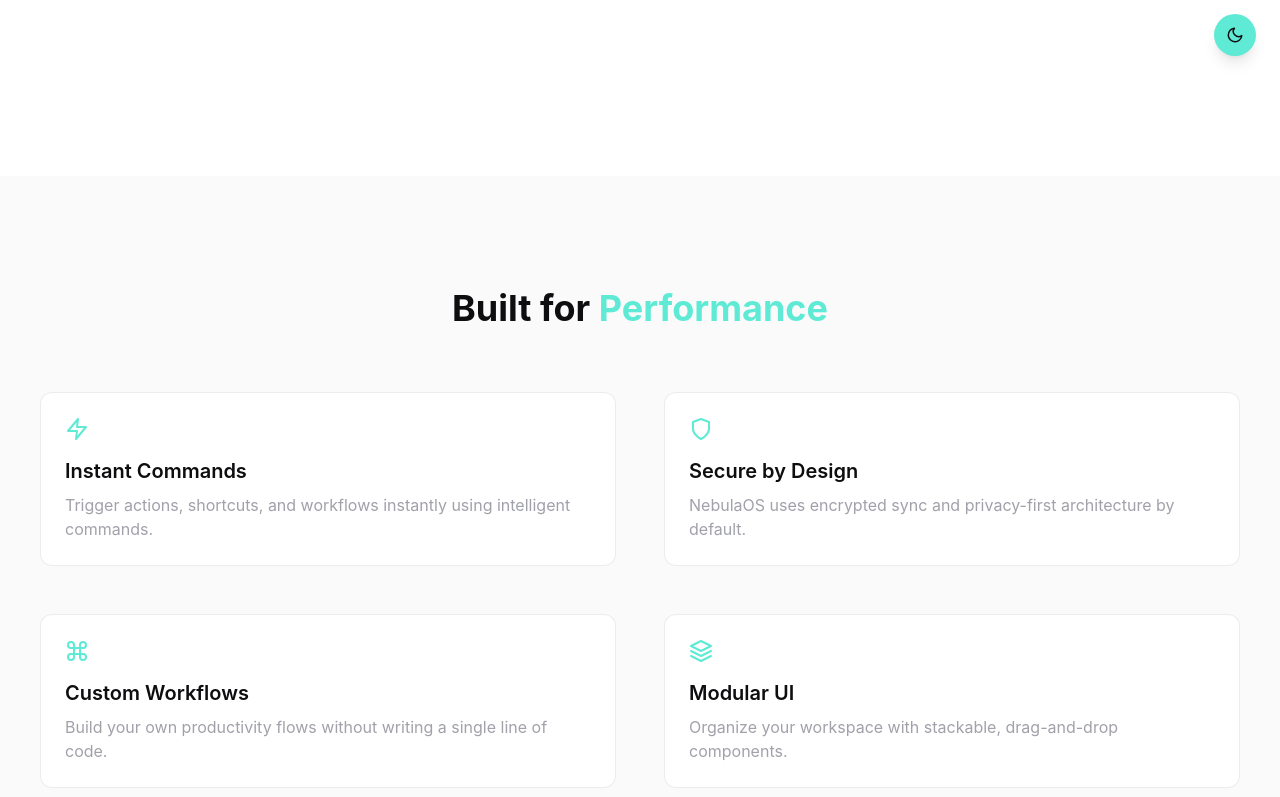
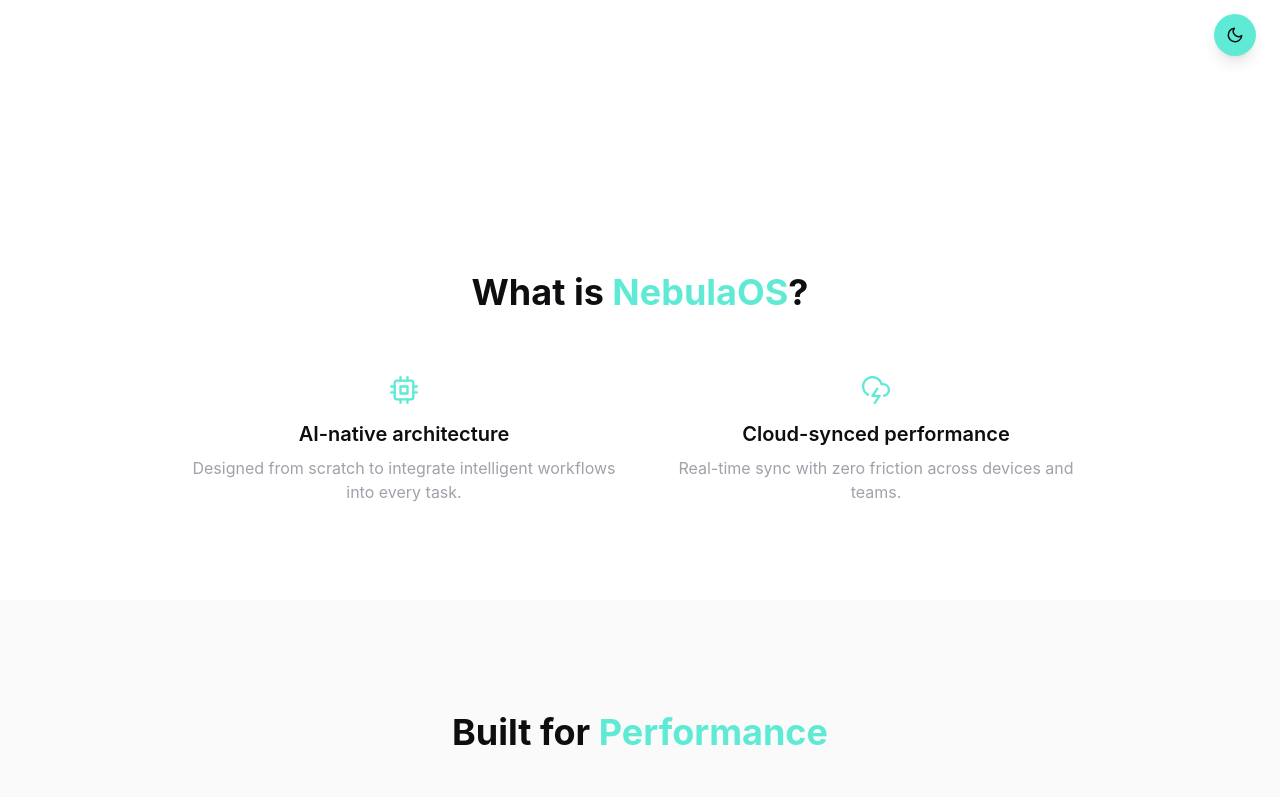
Before and after one commit to quim-romero/nebulaos, a React (Vite) app: page / in a window 1280 px wide. Shown: the part 720-1517 px from the top of the page. Built offline with nearby package versions, Linux system fonts and the light colour scheme.

Commit message:
Feat: Integrate WhatIs section into App structure

```diff
--- a/src/App.tsx
+++ b/src/App.tsx
@@ -2,6 +2,7 @@ import ThemeToggle from './components/ThemeToggle'
 import Header from './components/Header'
 import Hero from './sections/Hero'
 import Features from './sections/Features'
+import WhatIs from './sections/WhatIs'
 
 function App() {
   return (
@@ -9,6 +10,7 @@ function App() {
       <Header />
       <main className="pt-24">
         <Hero />
+        <WhatIs />
         <Features />
       </main>
       <ThemeToggle />
```
